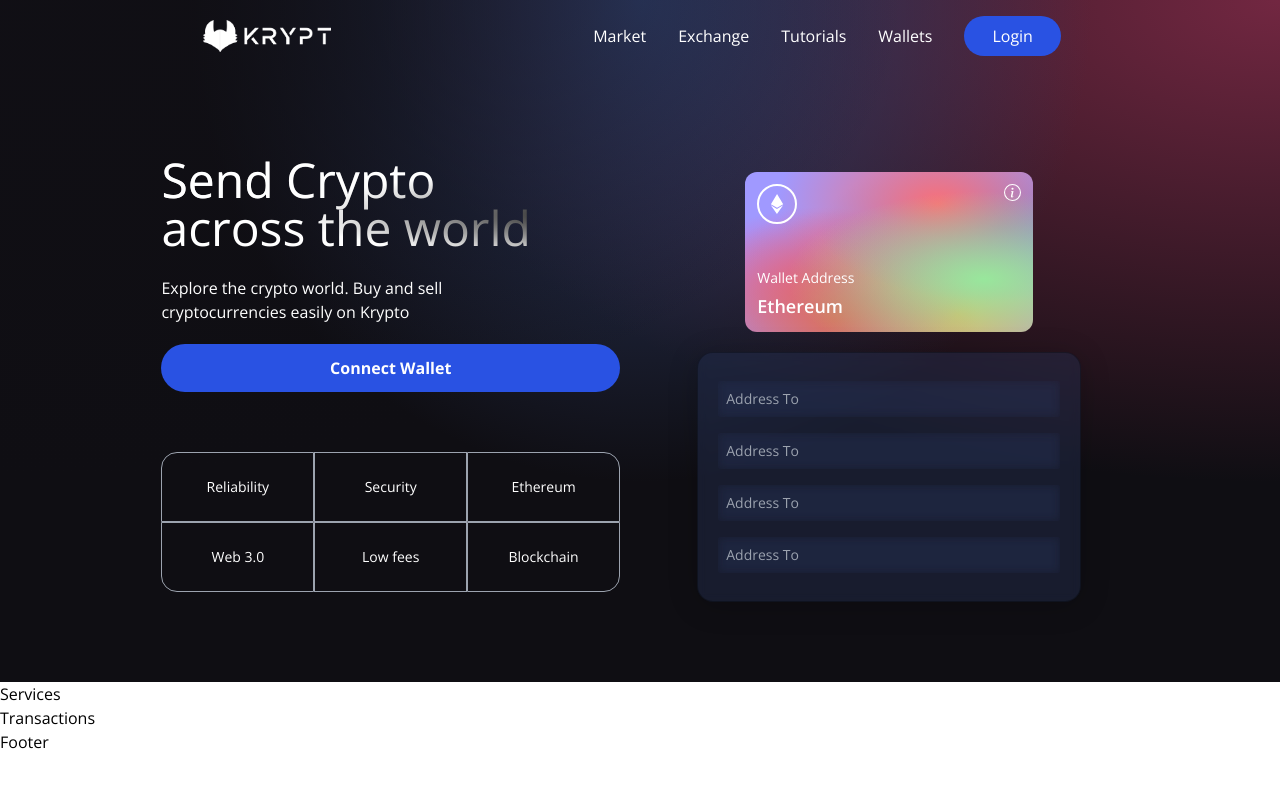
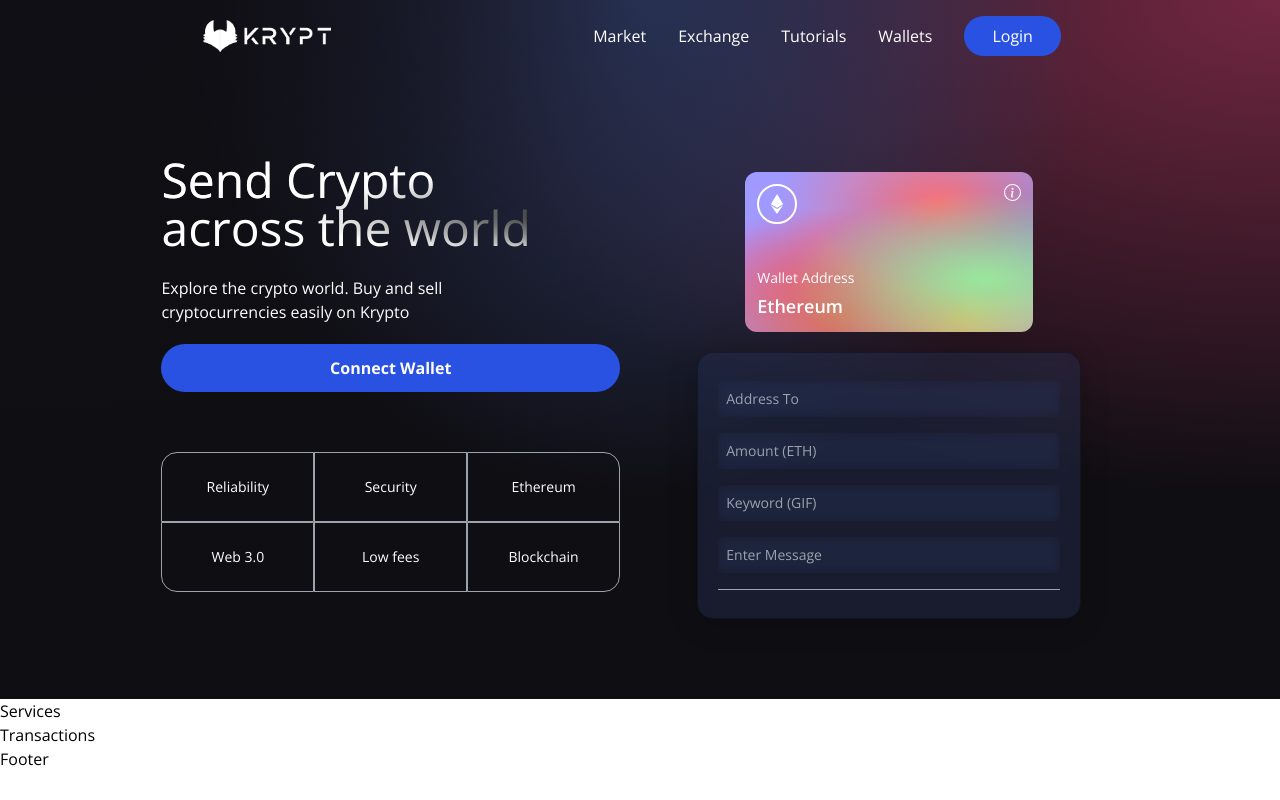
Before and after one commit to picozzimichele/eth-send, a React (Vite) app in the folder client/: page / in a window 1280 px wide. Built offline with nearby package versions, Linux system fonts and the light colour scheme.

Commit message:
finishes input

```diff
--- a/client/src/components/Welcome.tsx
+++ b/client/src/components/Welcome.tsx
@@ -76,10 +76,11 @@ export default function Welcome() {
                     </div>
                     {/* Form */}
                     <div className="blue-glassmorphism p-5 sm:w-96 w-full flex flex-col justify-start items-center">
-                        <Input placeholder="Address To" value={""} name="AddressTo" type="text" handleChange={() => {}} />
-                        <Input placeholder="Address To" value={""} name="AddressTo" type="text" handleChange={() => {}} />
-                        <Input placeholder="Address To" value={""} name="AddressTo" type="text" handleChange={() => {}} />
-                        <Input placeholder="Address To" value={""} name="AddressTo" type="text" handleChange={() => {}} />
+                        <Input placeholder="Address To" value={""} name="addressTo" type="text" handleChange={() => {}} />
+                        <Input placeholder="Amount (ETH)" value={""} name="amount" type="number" handleChange={() => {}} />
+                        <Input placeholder="Keyword (GIF)" value={""} name="keyword" type="text" handleChange={() => {}} />
+                        <Input placeholder="Enter Message" value={""} name="message" type="text" handleChange={() => {}} />
+                        <div className="h-[1px] w-full bg-gray-400 my-2" />
                     </div>
                 </div>
             </div>
```
